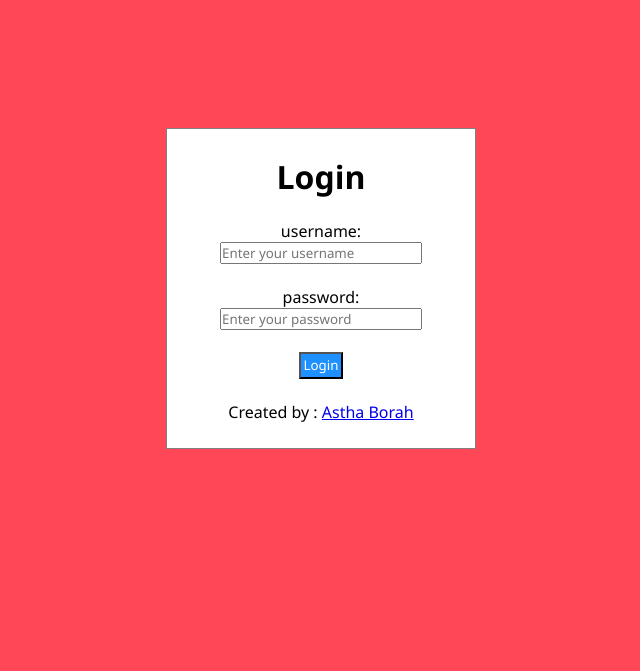
After one commit to asthaborah/FoodOrder, a PHP site: page /FoodOrder/Admin/login.php in a window 1280 px wide. The commit adds this page. Shown: the top 671 px of the page, without its empty margins (319-959 px from the left). Run offline with PHP 8.4, Linux system fonts and the light colour scheme.

Commit message:
designed login page

```diff
--- /dev/null
+++ b/Admin/login.php
@@ -0,0 +1,24 @@
+<html>
+
+<head>
+    <title>FoodOrder Login's page</title>
+    <link rel="stylesheet" href="../css/admin.css">
+</head>
+
+<body style="background-color: #ff4757;">
+    <div class="login">
+        <h1 class = "text-align">Login</h1>
+        <form action = "" method="post" class = "text-align">
+            <br>
+            username: <br>
+            <input type ="text" name = "username" placeholder="Enter your username"> <br><br>
+            password: <br>
+            <input type ="password" name = "password" placeholder="Enter your password"> <br><br>
+
+            <input type ="submit" name = "submit" value="Login" class = "btn-primary"><br><br>
+        </form>
+        <p class = "text-align">Created by : <a href="https://asthaborah.github.io/Asthaborah/">Astha Borah</a></p>
+    </div>
+</body>
+
+</html>
--- a/Admin/update-password.php
+++ b/Admin/update-password.php
@@ -74,19 +74,19 @@ if (isset($_POST['submit'])) {
                 } else {
                     //if the query is not executed successfully
                     $_SESSION["Update-password"] = "<div class = 'error'>Error updating password</div>";
-                    //redirect to admin pafe
+                    //redirect to admin page
                     header("location:" . SITEURL . "admin/manage-admin.php");
                 }
             } else {
                 //password not matched
                 $_SESSION["pwd-not-found"] = "<div class = 'error'>Password did not match</div>";
-                //redirect to admin pafe
+                //redirect to admin page
                 header("location:" . SITEURL . "admin/manage-admin.php");
             }
         } else {
             //user doesn't exist
             $_SESSION["User-not-found"] = "<div class = 'error'>User not found</div>";
-            //redirect to admin pafe
+            //redirect to admin page
             header("location:" . SITEURL . "admin/manage-admin.php");
         }
     }
--- a/css/admin.css
+++ b/css/admin.css
@@ -134,3 +134,14 @@ table td , th{
 .footer-text{
     color: white;
 }
+
+/* CSS for LOGIN PAGE */
+
+.login{
+    border : 1px solid grey;
+    width: 20%;
+    margin: 10% auto;
+    padding: 2%;
+    background-color: white;
+    color: black;
+}
```
